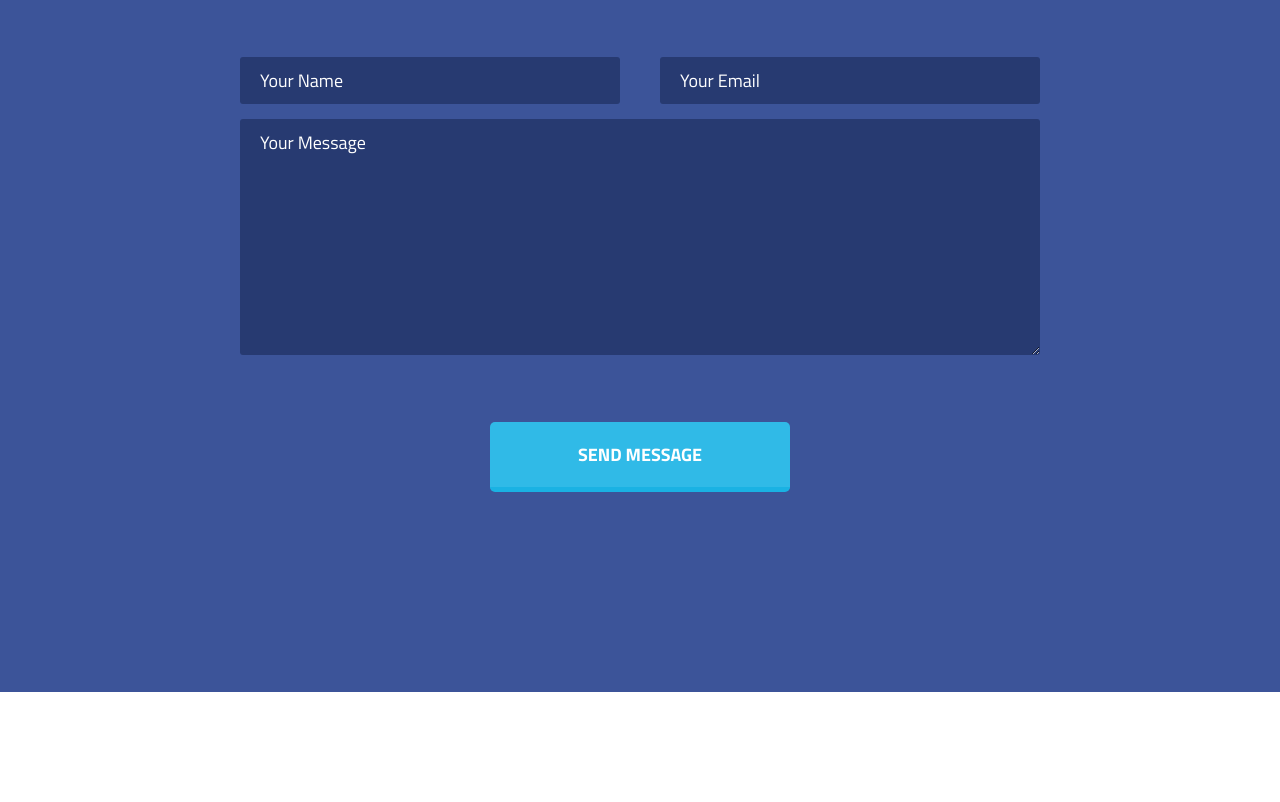
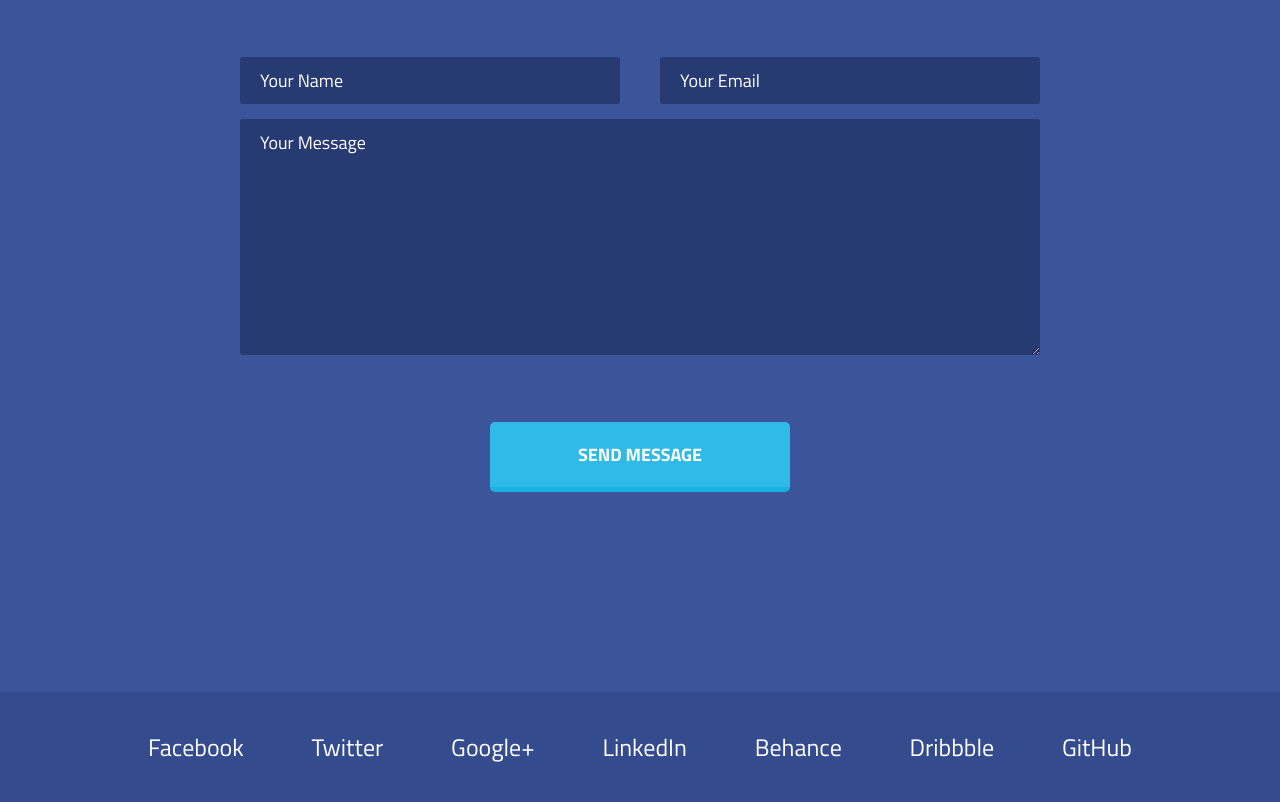
Before and after one commit to m8601/psd_cuda, a website: page src/index.html in a window 1280 px wide. Shown: the part 5219-6021 px from the top of the page. Before the commit the page ends 5911 px from the top, so only its background shows below. Drawn offline with nearby package versions, Linux system fonts and the light colour scheme; files that its build step writes are made by us from their sources.

Commit message:
Add footer section

```diff
--- /dev/null
+++ b/src/assets/sass/_footer.scss
@@ -0,0 +1,28 @@
+footer {
+  color: #fff;
+  background: #344b8e;
+  font-size: 2.4rem;
+
+  .footer__wrap {
+    display: flex;
+    flex-direction: column;
+    align-items: center;
+    min-height: 110px;
+    @media screen and (min-width: 768px) {
+      flex-direction: row;
+      justify-content: space-between;
+      align-items: center;
+      flex-wrap: wrap;
+    }
+
+    a {
+      color: #fff;
+      text-decoration: none;
+      transition: color .3s ease-in-out;
+      padding: 10px 20px;
+      &:hover {
+        color: #30bae7;
+      }
+    }
+  }
+}
--- a/src/assets/sass/app.scss
+++ b/src/assets/sass/app.scss
@@ -7,3 +7,4 @@
 @import "./portfolio";
 @import "./testimony";
 @import "./contact";
+@import "./footer";
--- a/src/index.html
+++ b/src/index.html
@@ -224,6 +224,20 @@
     </div>
   </section>
 
+  <footer>
+    <div class="container">
+      <div class="footer__wrap">
+        <a href="#">Facebook</a>
+        <a href="#">Twitter</a>
+        <a href="#">Google+</a>
+        <a href="#">LinkedIn</a>
+        <a href="#">Behance</a>
+        <a href="#">Dribbble</a>
+        <a href="#">GitHub</a>
+      </div>
+    </div>
+  </footer>
+
   <script src="/assets/js/all.js"></script>
 </body>
 </html>
```
